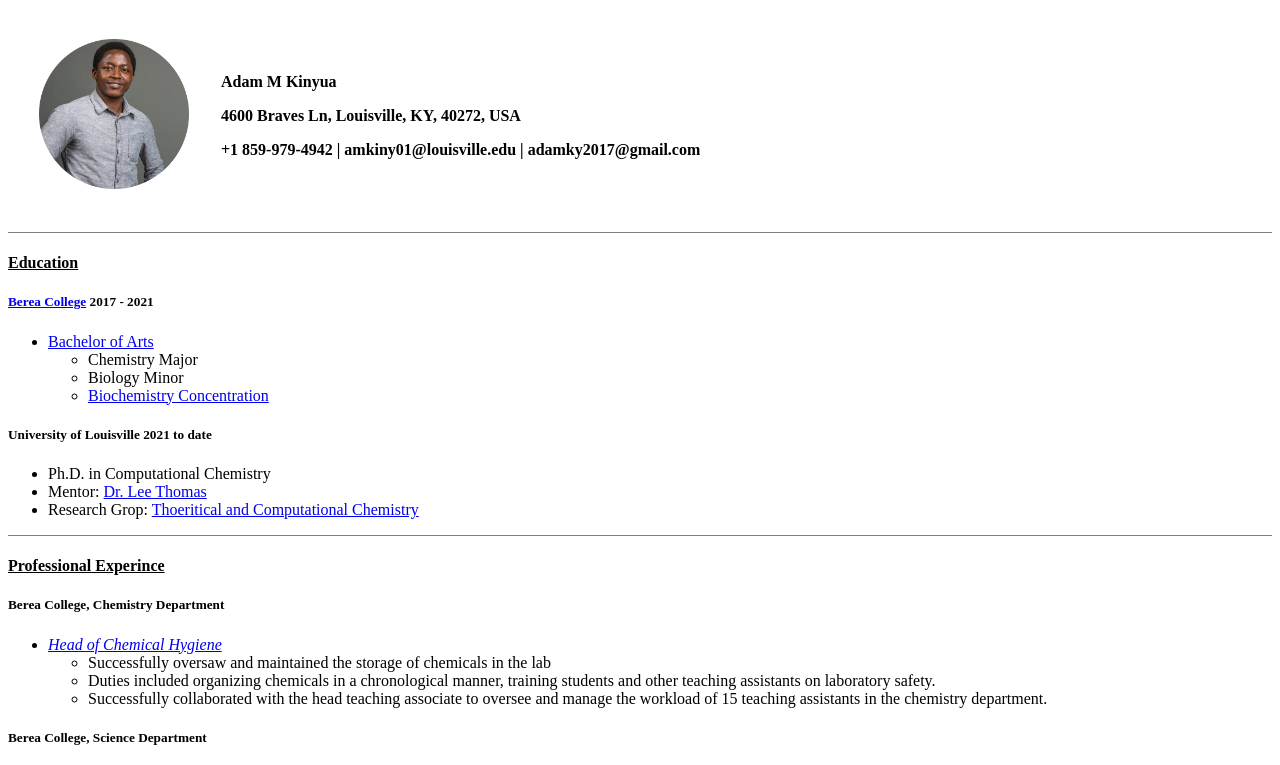
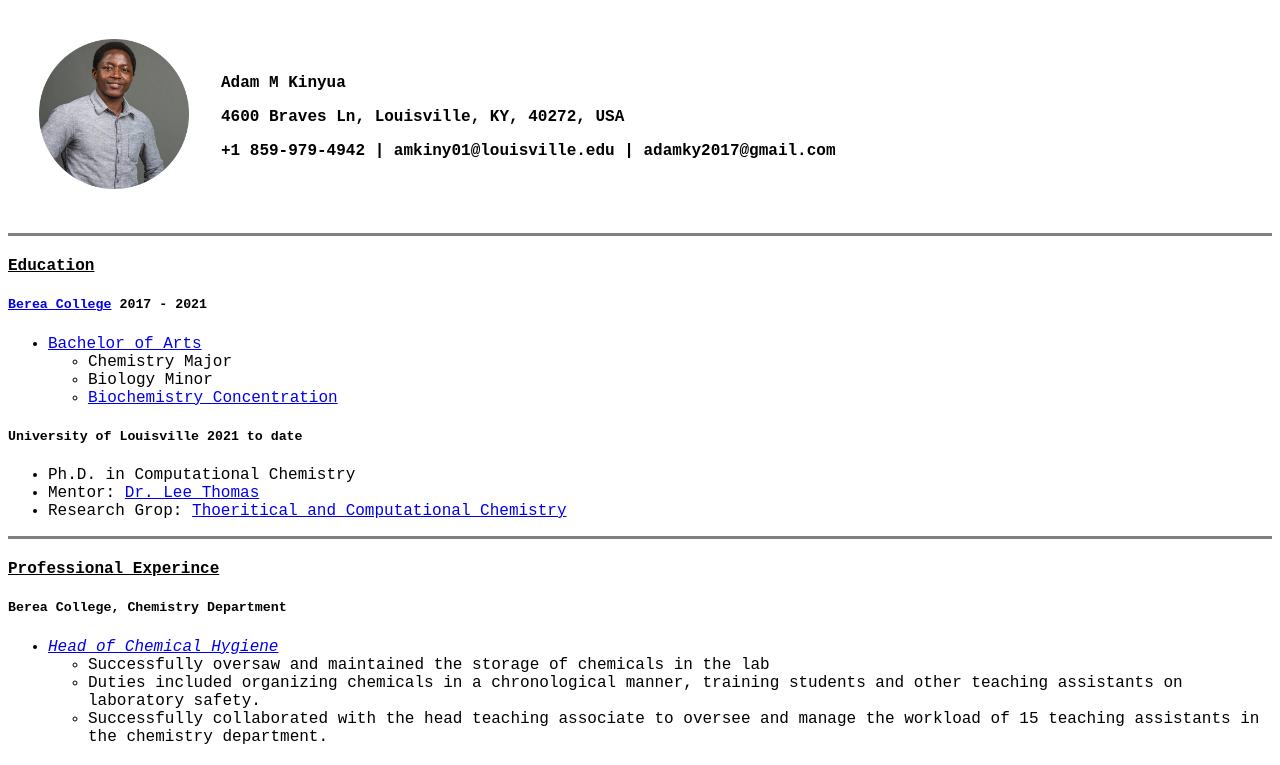
Before and after one commit to AdamKinyua/curriculum_vitae, a plain HTML site: page index0.html in a window 1280 px wide. Shown: the top 765 px of the page. Drawn offline with Linux system fonts and the light colour scheme.

Commit message:
Added styles in html

```diff
--- a/index0.html
+++ b/index0.html
@@ -7,6 +7,28 @@
 <head>
   <meta charset="utf-8">
   <title></title>
+
+<style media="screen">
+body {
+  font-family: "Courier New", monospace;
+  background-color: F0FFFF;
+}
+
+h1, h2, h3, h4, h5, h6 {
+  color: black;
+}
+
+hr {
+  border-style: dotted none none;
+  border-width: 3px;
+  border-color: grey;
+  border-length: 40%;
+}
+
+</style>
+
+
+  <!--<link rel="stylesheet" type = "css/styles.css" href="styles.css"> -->
 </head>
 
  <!-- Basic Info ---------------------------->
```
